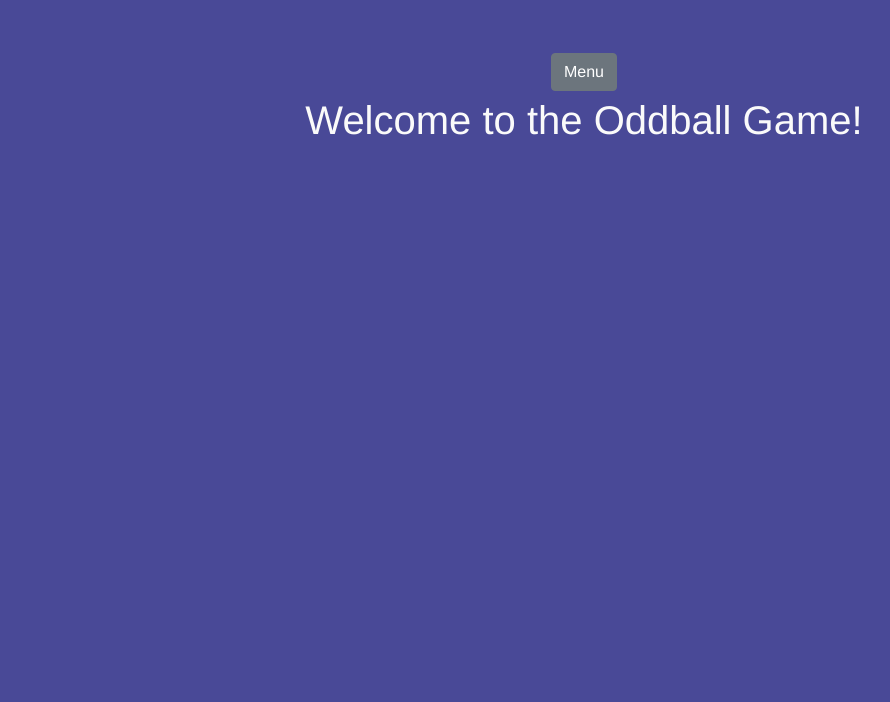
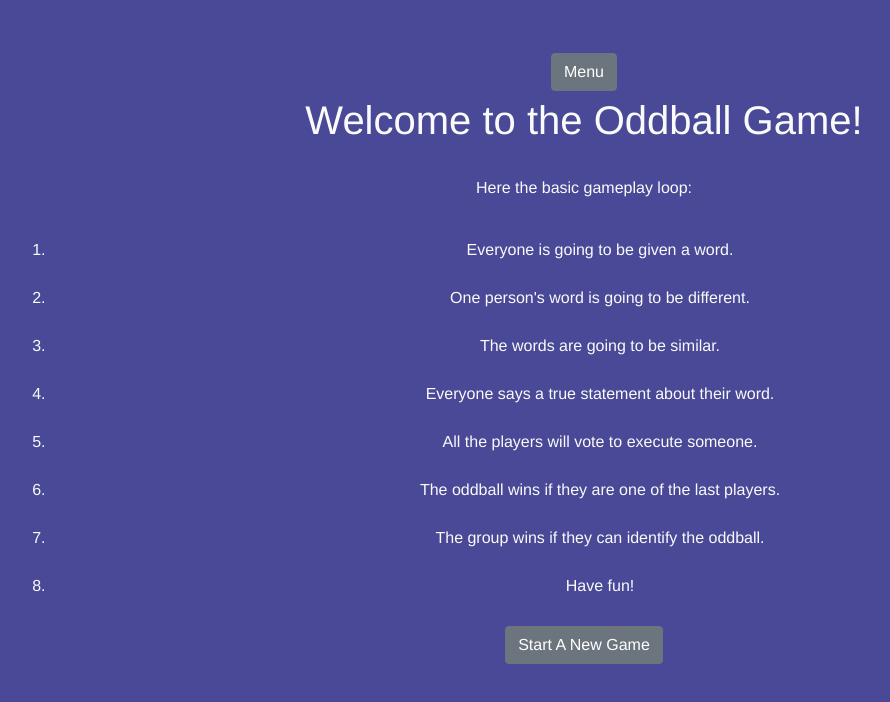
Before and after one commit to curtisahuang/impostergame, a Vue app: page / in a window 1280 px wide. Shown: the top 702 px of the page, without its empty margins (56-946 px from the left). Built offline with nearby package versions, Linux system fonts and the light colour scheme; a small style sheet from the web is missing.

Commit message:
splash page

```diff
--- a/src/App.vue
+++ b/src/App.vue
@@ -1,14 +1,13 @@
 <template>
-
   <div id="app">
   <link href="https://cdn.jsdelivr.net/npm/animate.css@3.5.1" rel="stylesheet" type="text/css">
     <Welcome />
       <div class="content">
-      <transition name="custom-classes-transition"
-        enter-active-class="animated bounce"
-        leave-active-class="animated bounceOutRight" mode="out-in">
-        <router-view></router-view>
-      </transition>
+        <transition name="custom-classes-transition"
+          enter-active-class="animated fadeIn"
+          leave-active-class="animated bounceOutRight" mode="out-in">
+          <router-view></router-view>
+        </transition>
       </div>
   </div>
 </template>
--- a/src/components/03Words.vue
+++ b/src/components/03Words.vue
@@ -1,8 +1,8 @@
 <template>
   <div>
     <p>Word Round</p>
-    <p>Each player can look at their word by pressing your name. Don't forget to hide it by pressing your name again before passing it to the next player! If someone doesn't know what their word is, don't be afraid to "re-roll" the words.</p>
-    <b-button @click="assignRandomWords" variant="light">GENERATE WORDS</b-button>
+    <p>Each player can look at their word by clicking their name. Don't forget to hide it by pressing the name again before passing it to the next player! If someone doesn't know what their word is, don't be afraid to click "GENERATE NEW WORDS" again.</p>
+    <b-button @click="assignRandomWords" variant="light">GENERATE NEW WORDS</b-button>
     <div>
     <span v-for="player in players" v-bind:key="player.id" class="list-item">
       <DisplayPlayerWord v-bind:player="player" />
--- a/src/components/06GameContinues.vue
+++ b/src/components/06GameContinues.vue
@@ -1,6 +1,6 @@
 <template>
   <div>
-    <p>You killed an innocent member! The ODDBALL is still at large!</p>
+    <p>You killed an innocent member! The Oddball is still at large!</p>
     <router-link to="/statements"><b-button class="next-button">Back to Statement Round</b-button></router-link>
   </div>
 </template>
--- a/src/components/07GameEnds.vue
+++ b/src/components/07GameEnds.vue
@@ -1,6 +1,6 @@
 <template>
   <div>
-    <p>You found the ODDBALL! The majority has won!</p>
+    <p>You found the Oddball! The majority has won!</p>
     <router-link to="/words"><b-button class="next-button">Get new words!</b-button></router-link>
   </div>
 </template>
--- a/src/components/08OddballWins.vue
+++ b/src/components/08OddballWins.vue
@@ -1,6 +1,6 @@
 <template>
   <div>
-    <p>The ODDBALL has won! Well played! {{oddball}} was the ODDBALL!</p>
+    <p>The Oddball has won! Well played! {{oddball}} was the Oddball!</p>
     <router-link to="/words"><b-button class="next-button">Get new words!</b-button></router-link>
   </div>
 </template>
--- /dev/null
+++ b/src/components/IntroPage.vue
@@ -0,0 +1,31 @@
+<template>
+  <div>Here the basic gameplay loop:
+    <ol class="rule-basics">
+      <div class="spacer"></div>
+      <li>Everyone is going to be given a word.</li>
+      <li>One person's word is going to be different.</li>
+      <li>The words are going to be similar.</li>
+      <li>Everyone says a true statement about their word.</li>
+      <li>All the players will vote to execute someone.</li>
+      <li>The oddball wins if they are one of the last players.</li>
+      <li>The group wins if they can identify the oddball.</li>
+      <li>Have fun!</li>
+    </ol>
+    <router-link to="/numberofplayers"><b-button>Start A New Game</b-button></router-link>
+  </div>
+</template>
+
+<script>
+export default {
+
+}
+</script>
+
+<style>
+.spacer {
+  height: 1rem;
+}
+.rule-basics {
+  line-height: 3rem;
+}
+</style>
--- a/src/router.js
+++ b/src/router.js
@@ -7,10 +7,16 @@ import Voting from "./components/05Voting";
 import GameContinues from "./components/06GameContinues";
 import GameEnds from "./components/07GameEnds";
 import OddballWins from "./components/08OddballWins";
+import IntroPage from "./components/IntroPage";
 
 Vue.use(VueRouter);
 
 export const routes = [
+  {
+    path: "/",
+    name: "root",
+    component: IntroPage
+  },
   {
     path: "/numberofplayers",
     name: "Number Of Players",
--- a/src/store/modules/players.js
+++ b/src/store/modules/players.js
@@ -29,7 +29,7 @@ const mutations = {
     }
   },
   removePlayer: (state) => {
-    if (state.players.length > 2) {
+    if (state.players.length > 3) {
       state.players.pop();
       state.nextPlayer--;
       state.playerCount--;
```
